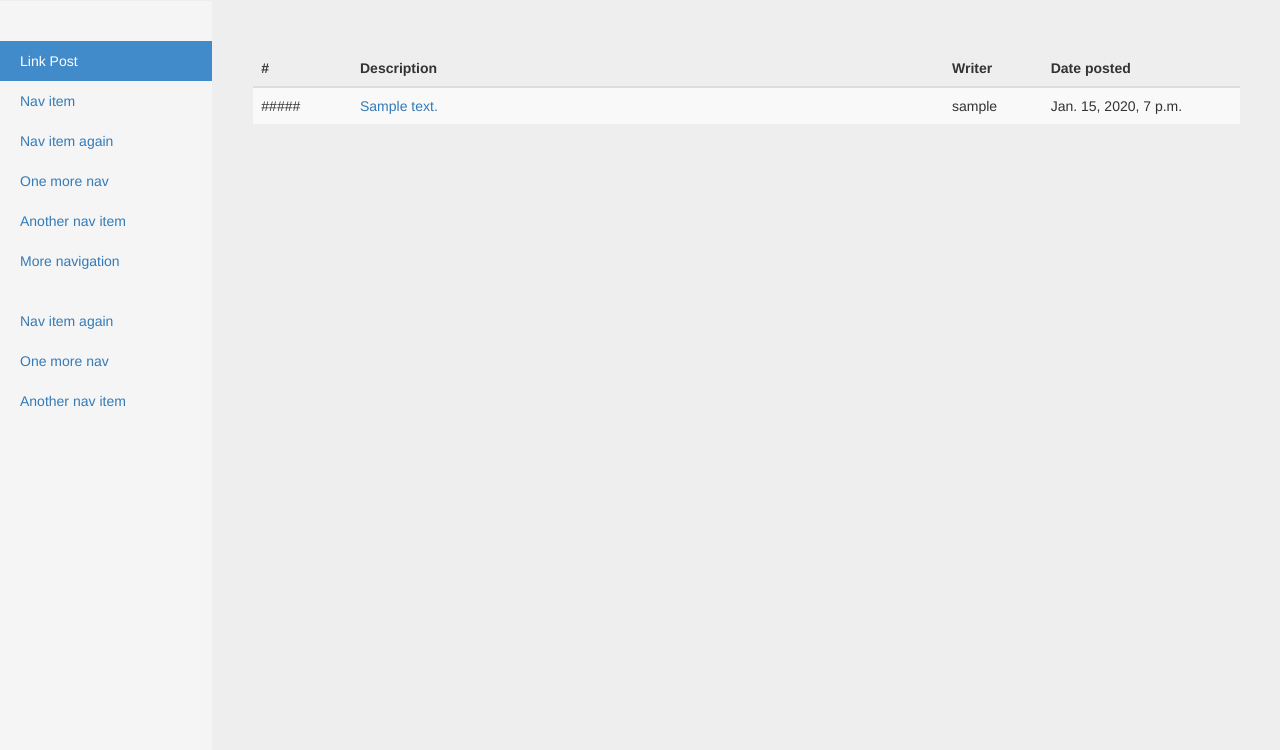
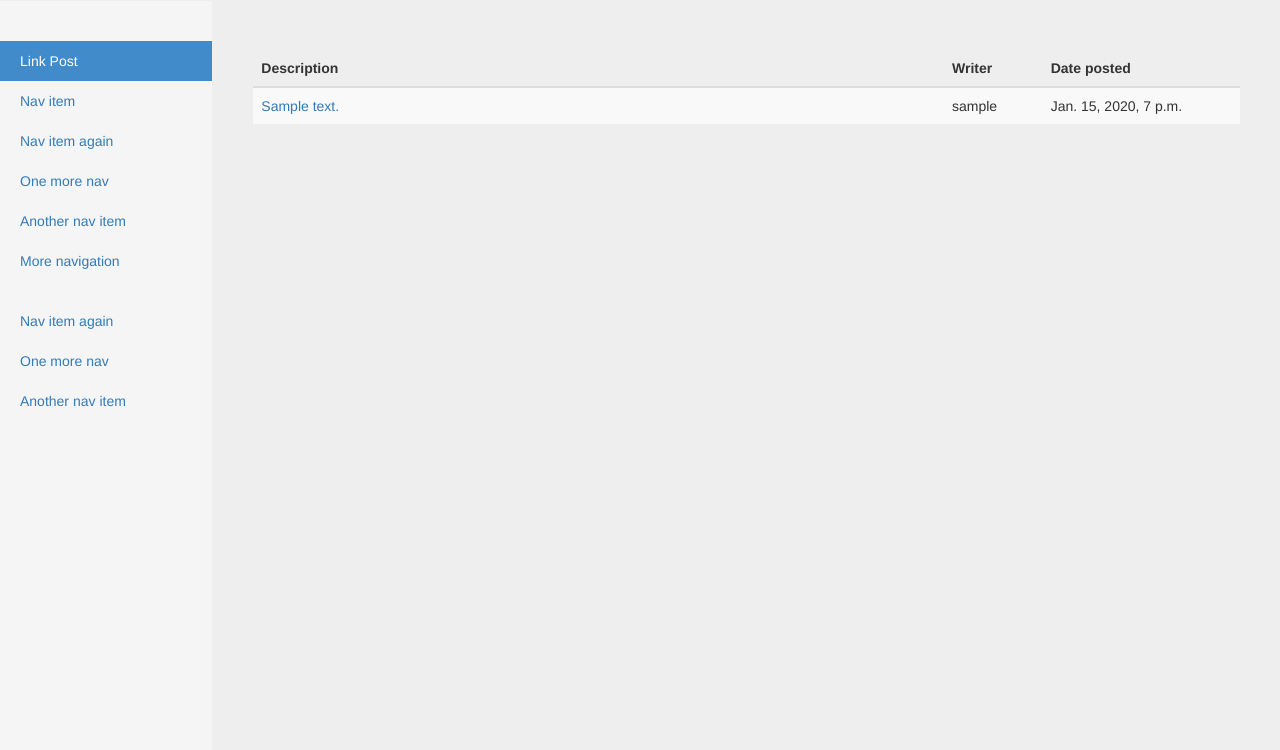
Before and after one commit to wikibootup/home, a Django app: page /linkboard/1/ in a window 1280 px wide. Shown: the part 50-800 px from the top of the page. Run offline with Django 3.2, Linux system fonts and the light colour scheme; a user stored in the database is signed in; tables that the repository leaves empty hold one stand-in row (values such as "Sample post"); some libraries are stand-ins or nearby versions.

Commit message:
# in td tag removed

```diff
--- a/seeseehome/linkboard/templates/linkboard/linkboardpage.html
+++ b/seeseehome/linkboard/templates/linkboard/linkboardpage.html
@@ -33,8 +33,7 @@
             <table class="table table-striped">
               <thead>
                 <tr>
-                  <th width="10%">#</th>
-                  <th width="60%">Description</th>
+                  <th width="70%">Description</th>
                   <th width="10%">Writer</th>
                   <th width="20%">Date posted</th>
                 </tr>
@@ -44,8 +43,7 @@
                 {% if posts %}
                  {% for post in posts %}
                    <tr>
-                     <td width="10%">#####</td>
-                     <td width="60%"><a href="{{post.url}}" target="_blank">{{ post.description }}</a></td>
+                     <td width="70%"><a href="{{post.url}}" target="_blank">{{ post.description }}</a></td>
                      <td width="10%">{{ post.writer.username }}</td>
                      <td width="20%">{{ post.date_posted }} </td>
                    </tr>
```
